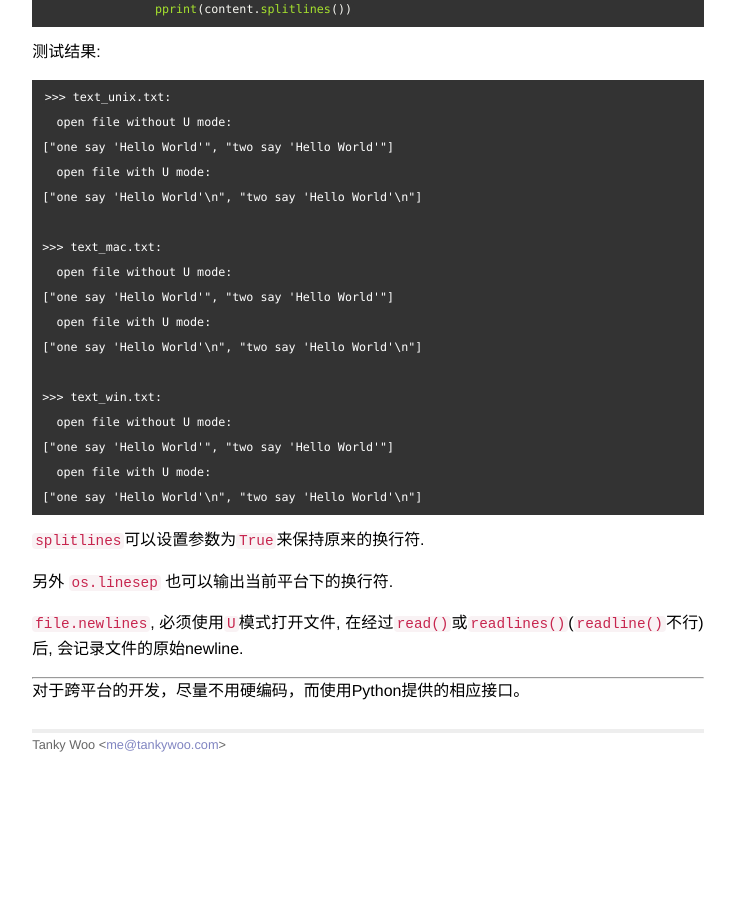
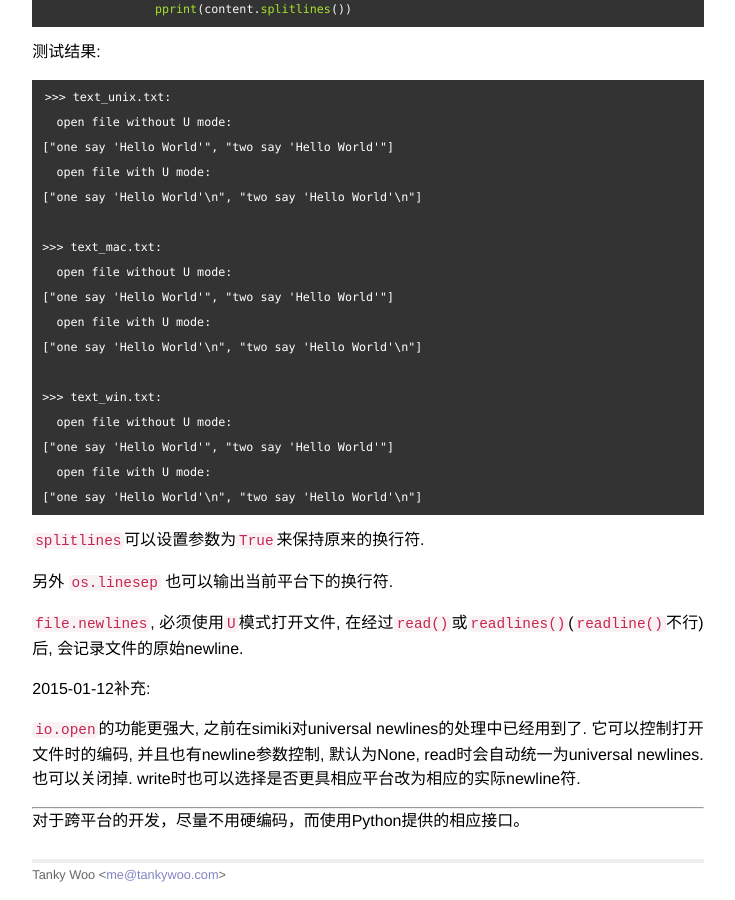
Before and after one commit to Harteyang/harte.top, a Jekyll site: the page built from _posts/2015-01-11-python-universal-newlines.markdown, in a window 1280 px wide and 900 px high, scrolled down 2439 px. Shown: the whole window, without its empty margins (272-1007 px from the left). Built offline with Jekyll 4.4.1, drawn with Linux system fonts in a browser that asks for light colours; Markdown is read by kramdown in place of the engine named in the settings; comment, search, counter and statistics services are not loaded; before the commit the page ends 3209 px from its top, so only the background shows below that.

Commit message:
update post

```diff
--- a/_posts/2015-01-11-python-universal-newlines.markdown
+++ b/_posts/2015-01-11-python-universal-newlines.markdown
@@ -117,6 +117,10 @@ def open_without_U(fn):
 
 `file.newlines`, 必须使用`U`模式打开文件, 在经过`read()`或`readlines()`(`readline()`不行)后, 会记录文件的原始newline.
 
+2015-01-12补充:
+
+`io.open`的功能更强大, 之前在simiki对universal newlines的处理中已经用到了. 它可以控制打开文件时的编码, 并且也有newline参数控制, 默认为None, read时会自动统一为universal newlines.也可以关闭掉. write时也可以选择是否更具相应平台改为相应的实际newline符.
+
 ---
 
 对于跨平台的开发，尽量不用硬编码，而使用Python提供的相应接口。
```
